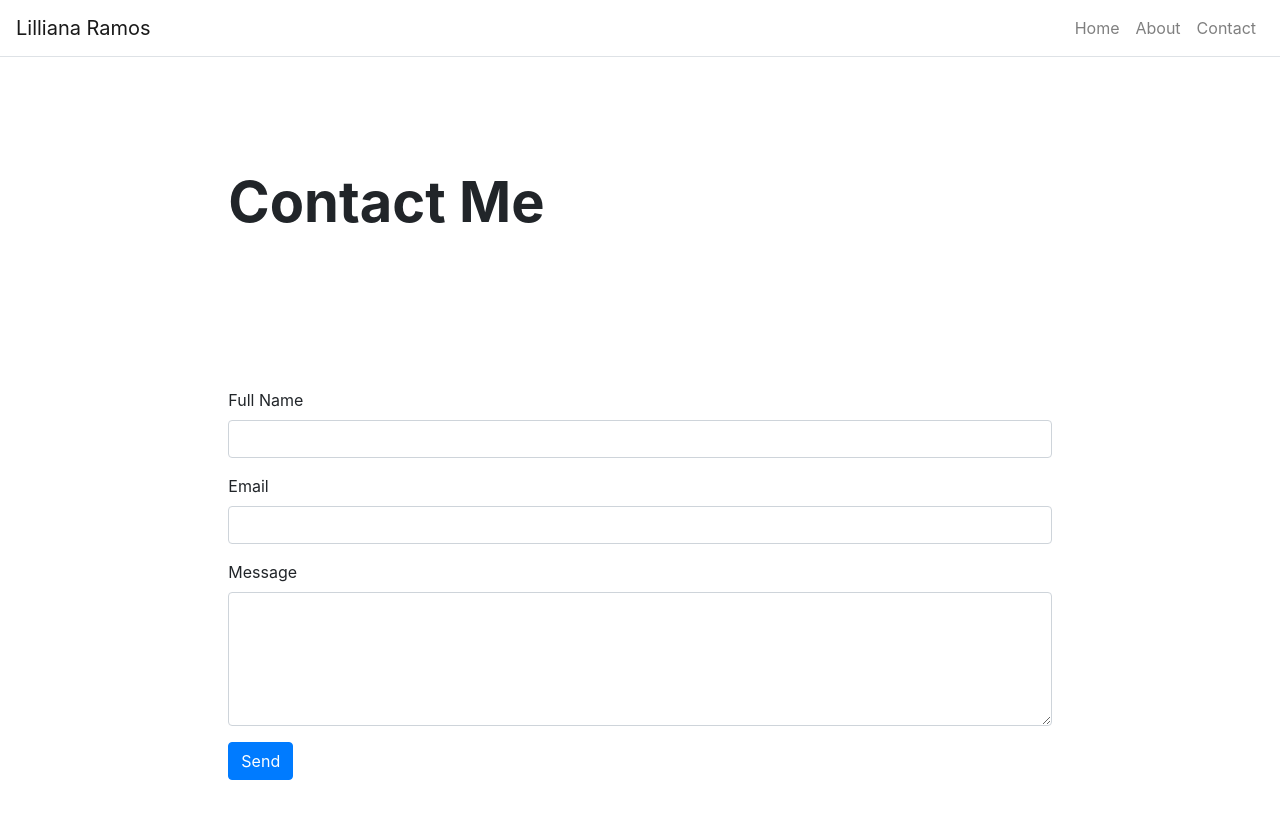
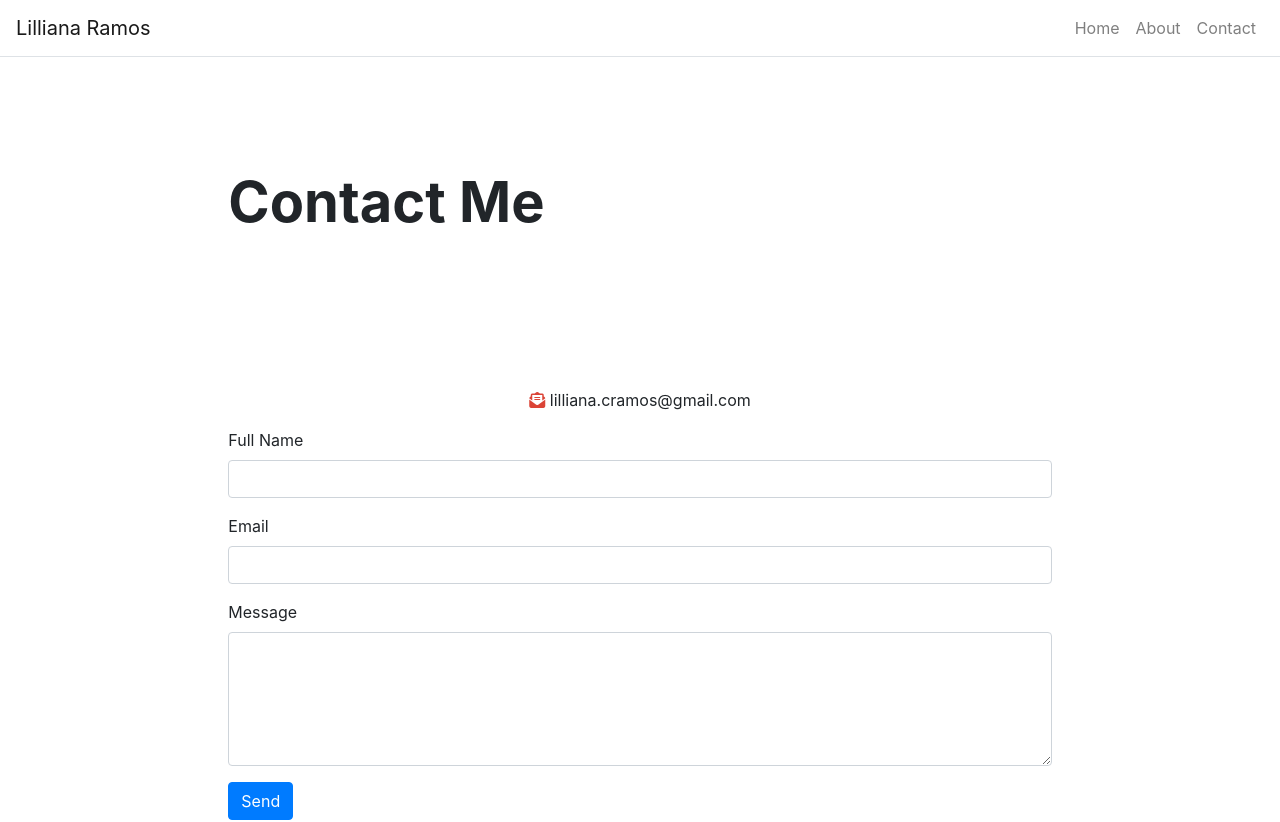
Before and after one commit to lilliana1/portfolio, a React (Create React App) app: page /Contact in a window 1280 px wide. Shown: the top 822 px of the page. Built offline with nearby package versions, Linux system fonts and the light colour scheme.

Commit message:
added email on contact form

```diff
--- a/src/App.css
+++ b/src/App.css
@@ -7,7 +7,7 @@
   text-align: center;
 }
 #paragraphSubTitle {
-  color: red;
+  color: black;
 }
 .divSubTitle {
   width: 400px;
@@ -24,6 +24,7 @@
 .fa-envelope-open-text {
   color: #DB4437;
 }
+
 .App-logo {
   height: 40vmin;
   pointer-events: none;
--- a/src/components/Footer.js
+++ b/src/components/Footer.js
@@ -12,7 +12,6 @@ function Footer() {
             <Container fluid={true}>
                 <Row className="border-top justify-content-between p-3">
                     <Col className="p-0 d-flex justify-content-center" md={12}>
-
                             <a className="icon" href="https://www.linkedin.com/in/lillianaramos/" target="_blank" rel="noopener noreferrer">
                                 <i class="fab fa-linkedin fa-2x"></i>
                             </a>
--- a/src/pages/Contact.js
+++ b/src/pages/Contact.js
@@ -4,6 +4,9 @@ import Content from '../components/Content';
 import Form from 'react-bootstrap/Form';
 import Button from 'react-bootstrap/Button'
 import Axios from 'axios'
+import Container from 'react-bootstrap/Container';
+import Row from 'react-bootstrap/Row';
+import Col from 'react-bootstrap/Col'
 
 class Contact extends React.Component {
 
@@ -62,7 +65,14 @@ class Contact extends React.Component {
         return (
             <div>
                 <Head title={this.props.title} />
+                <Container fluid={true}>
+                <Row>
+                    <Col className="p-0 d-flex justify-content-center" md={12}>
+                        <p><i class="fas fa-envelope-open-text fa-med"></i> lilliana.cramos@gmail.com</p>
+                    </Col>
 
+                </Row>
+            </Container>
                 <Content>
                     <Form onSubmit={this.handleSubmit}>
                         <Form.Group>
```
